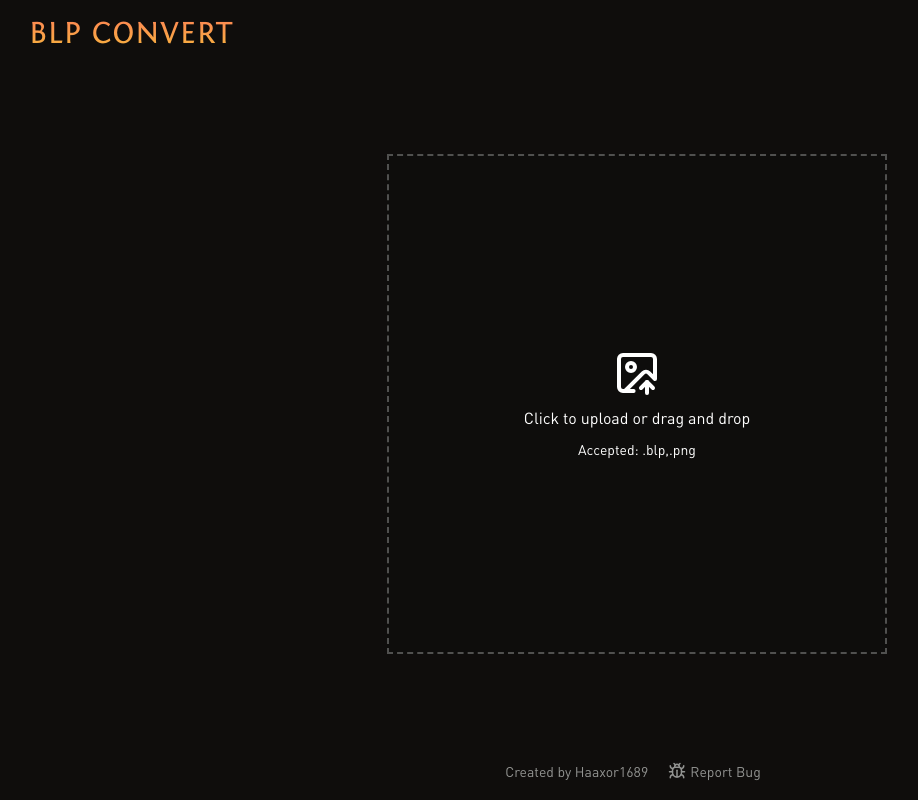
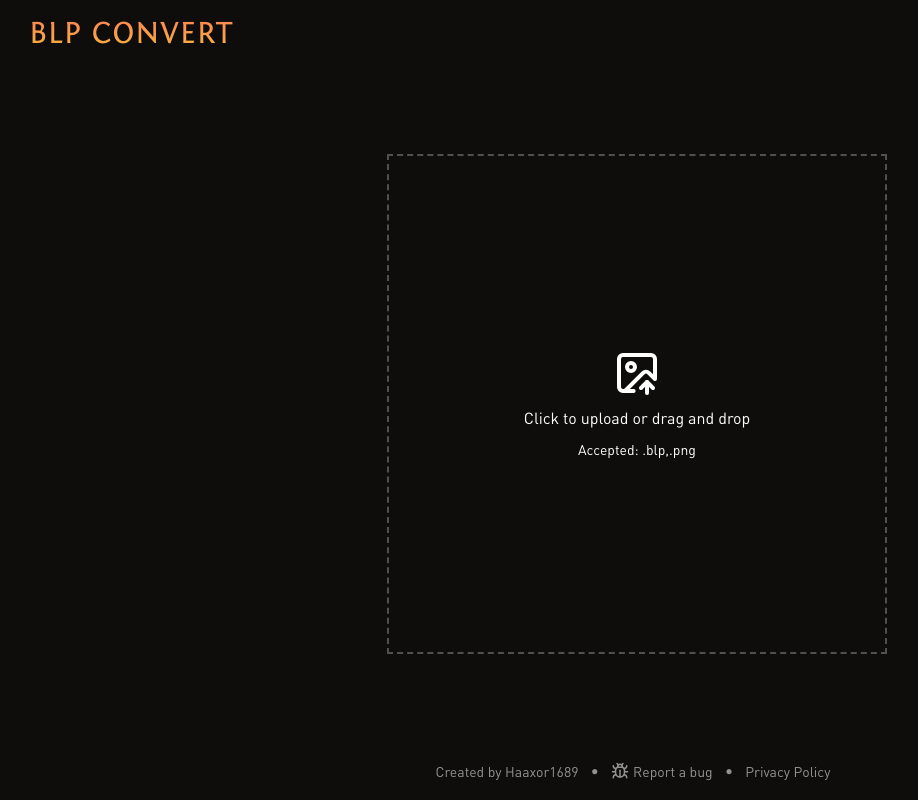
Before and after one commit to Haaxor1689/blp-convert, a React (Vite) app: page / in a window 1280 px wide. Shown: the whole page, without its empty margins (3-921 px from the left). Built offline with nearby package versions, Linux system fonts and the light colour scheme.

Commit message:
Google ads and footer update

```diff
--- a/index.html
+++ b/index.html
@@ -10,6 +10,15 @@
 			name="description"
 			content="Online converter for BLP texture format"
 		/>
+		<meta name="google-adsense-account" content="ca-pub-8795217129609015" />
+		<script
+			async
+			src="https://pagead2.googlesyndication.com/pagead/js/adsbygoogle.js?client=ca-pub-8795217129609015"
+			crossorigin="anonymous"
+		></script>
+		<meta name="robots" content="noai, noimageai" />
+		<meta name="googlebot" content="noai" />
+		<meta httpEquiv="X-Robots-Tag" content="noai, noimageai" />
 	</head>
 	<body>
 		<div id="root"></div>
--- a/package.json
+++ b/package.json
@@ -15,7 +15,7 @@
 		"@tailwindcss/vite": "^4.1.17",
 		"@vercel/analytics": "^1.5.0",
 		"classnames": "^2.5.1",
-		"haax-blp": "^1.1.0",
+		"haax-blp": "^1.1.1",
 		"jimp": "^1.6.0",
 		"lucide-react": "^0.554.0",
 		"react": "^19.2.0",
--- a/src/App.tsx
+++ b/src/App.tsx
@@ -1,26 +1,14 @@
 import { Analytics } from '@vercel/analytics/react';
-import { Bug } from 'lucide-react';
 
 import FileEditorBlp from './Blp.tsx';
-import TextButton from './components/TextButton.tsx';
+import Footer from './Footer.tsx';
 
 const App = () => (
 	<div className="bg-dark-gray flex min-h-dvh flex-col items-stretch overflow-auto overflow-x-hidden">
 		<main className="flex max-w-7xl grow flex-col gap-3 p-2 pt-0 md:px-6 xl:mx-auto xl:w-full">
 			<FileEditorBlp />
 		</main>
-		<footer className="flex max-w-7xl items-center justify-center gap-3 p-2 md:px-6 md:py-2 xl:mx-auto xl:w-full">
-			<p className="text-blue-gray text-sm">Created by Haaxor1689</p>
-			<TextButton
-				type="link"
-				href="https://github.com/Haaxor1689/blp-convert/issues"
-				icon={Bug}
-				iconSize={18}
-				className="text-blue-gray shrink-0 text-sm"
-			>
-				Report Bug
-			</TextButton>
-		</footer>
+		<Footer />
 		<Analytics />
 	</div>
 );
--- /dev/null
+++ b/src/Footer.tsx
@@ -0,0 +1,28 @@
+import { Bug } from 'lucide-react';
+
+import TextButton from './components/TextButton.tsx';
+
+const Footer = async () => (
+	<footer className="text-blue-gray flex max-w-7xl items-center justify-center gap-1 p-2 md:px-6 md:py-2 xl:mx-auto xl:w-full">
+		<p className="text-blue-gray pr-2 text-sm">Created by Haaxor1689</p>•
+		<TextButton
+			type="link"
+			href="https://discord.gg/pDeTHQH99B"
+			icon={Bug}
+			iconSize={18}
+			className="text-blue-gray shrink-0 text-sm"
+		>
+			Report a bug
+		</TextButton>
+		•
+		<TextButton
+			type="link"
+			href="https://haaxor1689.dev/privacy-policy"
+			className="text-blue-gray shrink-0 text-sm"
+		>
+			Privacy Policy
+		</TextButton>
+	</footer>
+);
+
+export default Footer;
```
Also changed, not shown: 1 other file (tests, documents, lock files or other folders).
